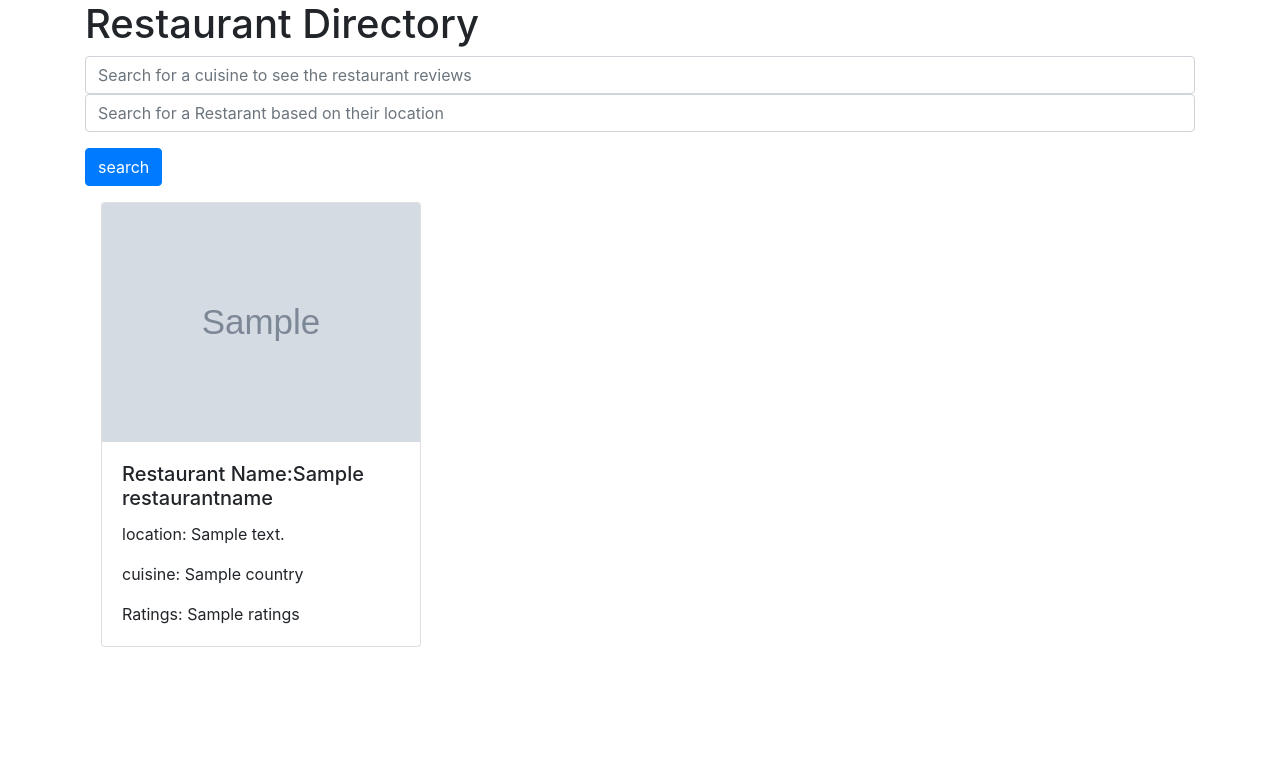
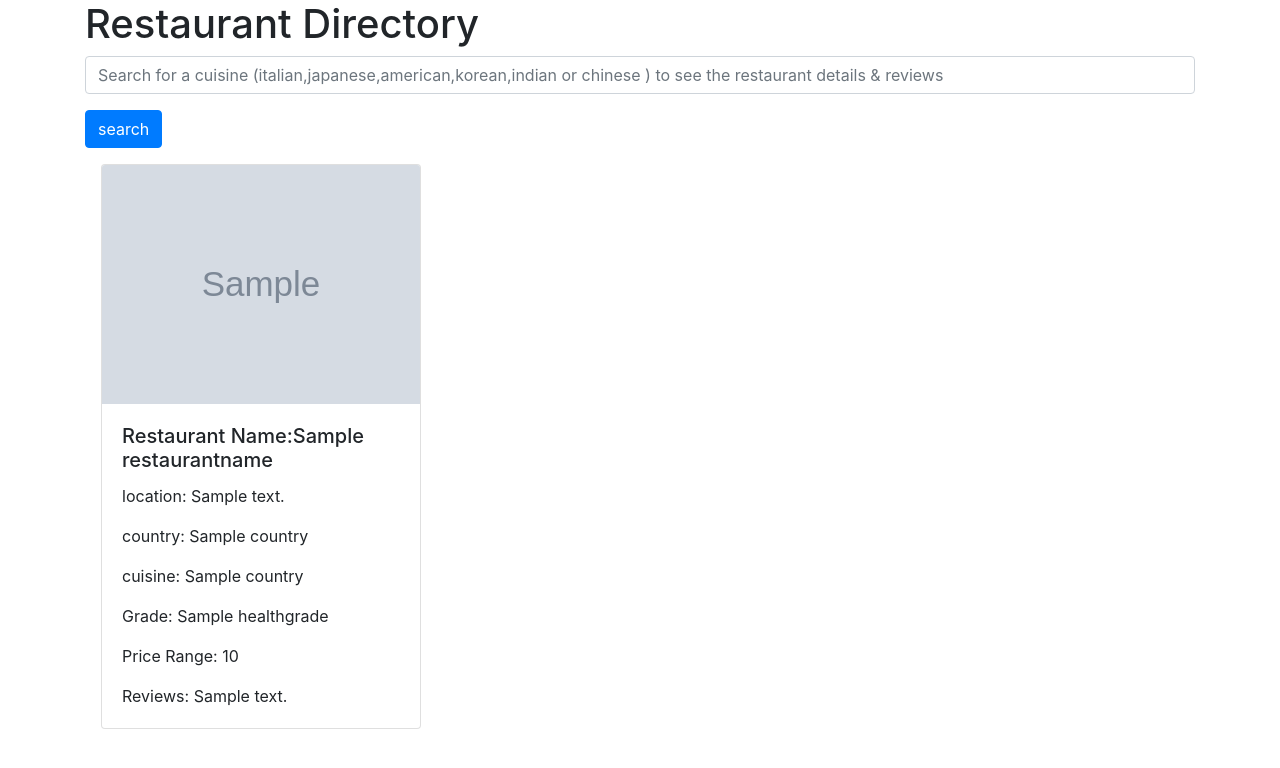
Before and after one commit to Muhammad-MO/project3-RestaurantReview, a Flask app: page / in a window 1280 px wide. Shown: the top 768 px of the page. Run offline with Flask 2, Linux system fonts and the light colour scheme; grey boxes marked "Sample" are stand-in pictures; a database or web service that is not in the repository returns one stand-in record (values such as "Sample title"); some libraries are stand-ins or nearby versions.

Commit message:
added more details on restaurant and searchable by cuisine only

```diff
--- a/restaurant/app.py
+++ b/restaurant/app.py
@@ -21,22 +21,22 @@ db = client[DB_NAME]
 def show_listings():
 
     country = request.args.get('country')
-    Address = request.args.get('Address')
+
+
 
     criteria = {}
 
     if country:
         criteria['cuisine.country'] = country
 
-    if Address:
-        criteria['location.Address'] = Address
-
     listings = db.restaurantname.find(criteria, {
         'name': 1,
+        'healthgrade': 1,
         'cuisine': 1,
-        'ratings': 1,
         'location': 1,
-        'images': 1
+        'images': 1,
+        'price': 1,
+        'reviews': 1
 
     }).limit(15)
 
--- a/restaurant/templates/restaurants.template.html
+++ b/restaurant/templates/restaurants.template.html
@@ -23,9 +23,12 @@
         <div>
 
             <input type="text" name="country" class="form-control"
-                placeholder="Search for a cuisine to see the restaurant reviews">
-            <input type="text" name="Address" class="form-control"
-                placeholder="Search for a Restarant based on their location">
+                placeholder="Search for a cuisine (italian,japanese,american,korean,indian or chinese ) to see the restaurant details & reviews">
+
+
+
+
+
     </div>
     <input type="submit" value="search" class="btn btn-primary mt-3" />
     </form>
@@ -39,8 +42,12 @@
             <div class="card-body">
                 <h5 class="card-title">Restaurant Name:{{listing.name}}</h5>
                 <p class="card-text">location: {{listing.location.Address}}</p>
+                <p class="card-text">country: {{listing.location.Country}}</p>
                 <p class="card-text">cuisine: {{listing.cuisine.country}}</p>
-                <p class="card-text">Ratings: {{listing.ratings}}</p>
+                <p class="card-text">Grade: {{listing.healthgrade}}</p>
+                <p class="card-text">Price Range: {{listing.price}}</p>
+                <p class="card-text">Reviews: {{listing.reviews}}</p>
+
 
             </div>
         </div>
```
